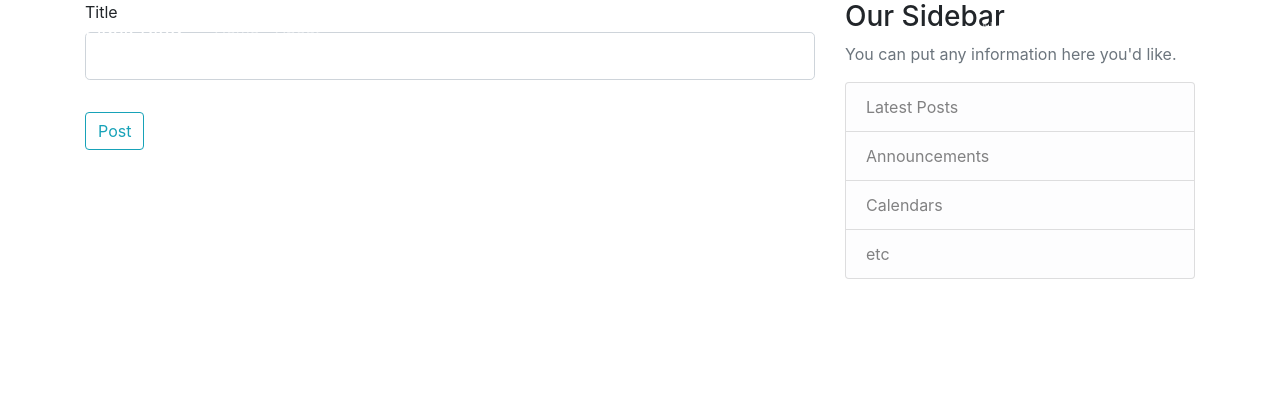
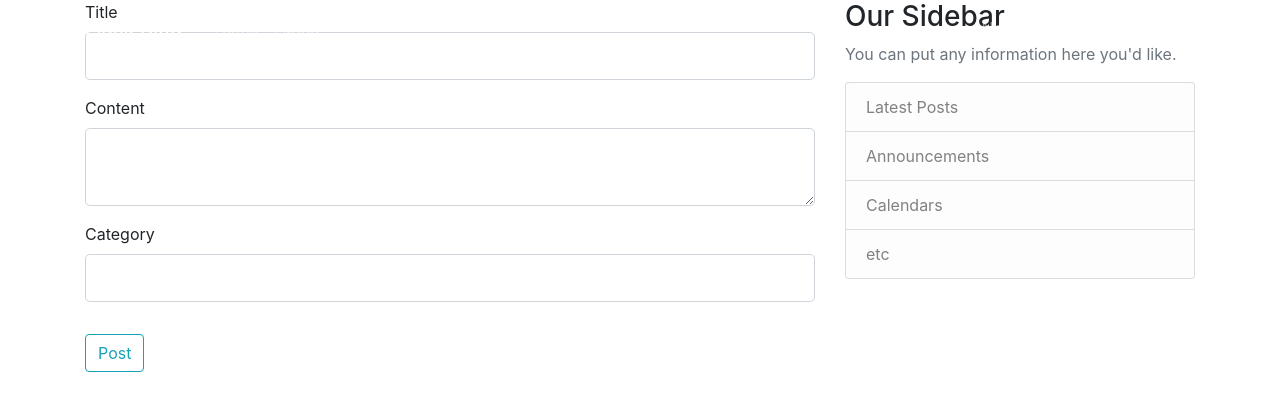
Before and after one commit to gh-lutheravery/umbrella, a Flask app: page /create-post in a window 1280 px wide. Shown: the top 411 px of the page. Run offline with Flask 3, Linux system fonts and the light colour scheme; the visitor is signed in with stand-in values (Sample User, id 1); some libraries are stand-ins or nearby versions.

Commit message:
make content and category form and validation errors

```diff
--- a/umbrella/templates/create_post.html
+++ b/umbrella/templates/create_post.html
@@ -21,7 +21,33 @@
                 {% endif %}
             </div>
 
+            <div class="form-group">
+                {{ form.content.label(class="form-control-label") }}
+                {% if form.content.errors %}
+                    {{ form.content(class="form-control form-control-lg is-invalid") }}
+                    <div class="invalid-feedback">
+                        {% for error in form.content.errors %}
+                            <span>{{ error }}</span>
+                        {% endfor %}
+                    </div>
+                {% else %}
+                    {{ form.content(class="form-control form-control-lg") }}
+                {% endif %}
+            </div>
 
+            <div class="form-group">
+                {{ form.category.label(class="form-control-label") }}
+                {% if form.category.errors %}
+                    {{ form.category(class="form-control form-control-lg is-invalid") }}
+                    <div class="invalid-feedback">
+                        {% for error in form.category.errors %}
+                            <span>{{ error }}</span>
+                        {% endfor %}
+                    </div>
+                {% else %}
+                    {{ form.category(class="form-control form-control-lg") }}
+                {% endif %}
+            </div>
 
         </fieldset>
         <div class="form-group">
```
